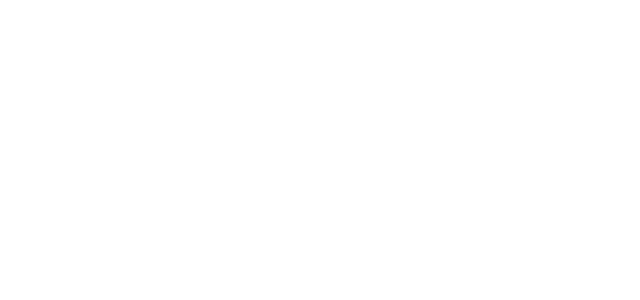
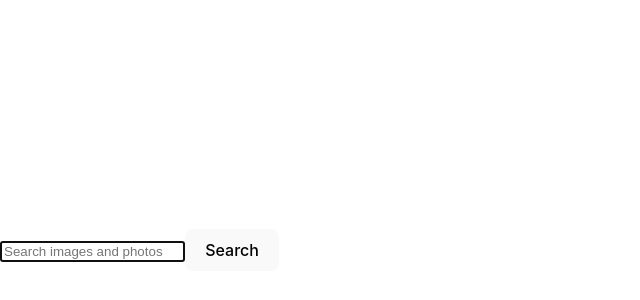
Before and after one commit to Volodymyr180688/goit-react-hw-04, a React (Vite) app: page / in a window 1280 px wide. Shown: the part 142-442 px from the top of the page, without its empty margins (0-640 px from the left). Built offline with nearby package versions, Linux system fonts and the light colour scheme.

Commit message:
Homework #4

```diff
--- a/src/components/App/App.jsx
+++ b/src/components/App/App.jsx
@@ -1,15 +1,81 @@
-import { useEffect } from 'react'
-import axios from "axios";
-// import style from '../App/App.module.css'
-
-function App() {
+ import { useState } from 'react';
+import fetchData from '../api';
+import SearchBar from '../SearchBar/SearchBar';
+import ImageGallery from '../ImageGallery/ImageGallery';
+import Loader from '../Loader/Loader';
+import ErrorMessage from '../ErrorMessage/ErrorMessage';
+import { Toaster } from 'react-hot-toast';
+import LoadMoreBtn from '../LoadMoreBtn/LoadMoreBtn';
+import ImageModal from '../ImageModal/ImageModal';
 
 
+
+const App = () => {
+  const [query, setQuery] = useState('');
+  const [images, setImages] = useState([]);
+  const [loading, setLoading] = useState(false);
+  const [error, setError] = useState(null);
+  const [page, setPage] = useState(1);
+  const [selectedImage, setSelectedImage] = useState(null);
+  const [modalIsOpen, setModalIsOpen] = useState(false);
+
+  const openModal = (image) => {
+  if (!modalIsOpen) {
+    setSelectedImage(image);
+    setModalIsOpen(true);
+  }
+};
+
+  const closeModal = () => {
+    setModalIsOpen(false);
+    setSelectedImage(null);
+  };
+
+  const handleSearch = async (query) => {
+    try {
+      setLoading(true);
+      const fetchedImages = await fetchData(query, 1);
+      setImages(fetchedImages);
+      setQuery(query);
+      setPage(1);
+      setError(null);
+    } catch (error) {
+      setError(error.message);
+    } finally {
+      setLoading(false);
+    }
+  };
+
+  const handleLoadMore = async () => {
+    try {
+      setLoading(true);
+      const nextPage = page + 1;
+      const fetchedImages = await fetchData(query, nextPage);
+      setImages((prevImages) => [...prevImages, ...fetchedImages]);
+      setPage(nextPage);
+      setError(null);
+
+    } catch (error) {
+      setError(error.message);
+    } finally {
+      setLoading(false);
+    }
+  };
+
   return (
-    <>
+    <div>
+      <SearchBar onSubmit={handleSearch} />
+      {loading && <Loader />}
+      <ErrorMessage message={error} />
+      <Toaster
+  position="top-right"
+  reverseOrder={false}
+/>
+      <ImageGallery images={images} openModal={openModal} closeModal={closeModal} />
+      {images.length > 0 && <LoadMoreBtn onClick={handleLoadMore} />}
+      <ImageModal isOpen={modalIsOpen} image={selectedImage} onRequestClose={closeModal} />
+    </div>
+  );
+};
 
-    </>
-  )
-}
-
-export default App
+export default App;
--- a/src/components/ErrorMessage/ErrorMessage.jsx
+++ b/src/components/ErrorMessage/ErrorMessage.jsx
@@ -0,0 +1,14 @@
+import { useEffect } from 'react';
+import toast from 'react-hot-toast';
+
+const ErrorMessage = ({ message }) => {
+  useEffect(() => {
+    if (message) {
+      toast.error('Whoops. Something went wrong! Please try reloading this page!');
+    }
+  }, [message]);
+
+  return null;
+};
+
+export default ErrorMessage;
--- a/src/components/ImageCard/ImageCard.jsx
+++ b/src/components/ImageCard/ImageCard.jsx
@@ -0,0 +1,9 @@
+const ImageCard = ({ image }) => {
+  return (
+    <div>
+      <img src={image.urls.small} alt={image.alt_description} />
+    </div>
+  );
+};
+
+export default ImageCard;
--- a/src/components/ImageGallery/ImageGallery.jsx
+++ b/src/components/ImageGallery/ImageGallery.jsx
@@ -0,0 +1,19 @@
+import ImageCard from '../ImageCard/ImageCard';
+
+const ImageGallery = ({ images, openModal }) => {
+  const handleClick = (image) => {
+    openModal(image);
+  };
+
+  return (
+    <ul>
+      {images.map((image) => (
+        <li key={image.id} onClick={() => handleClick(image)}>
+          <ImageCard image={image} />
+        </li>
+      ))}
+    </ul>
+  );
+};
+
+export default ImageGallery;
--- a/src/components/ImageModal/ImageModal.jsx
+++ b/src/components/ImageModal/ImageModal.jsx
@@ -0,0 +1,21 @@
+import Modal from 'react-modal';
+
+const ImageModal = ({ isOpen, image, onRequestClose }) => {
+  if (!isOpen || !image) {
+    return null;
+  }
+
+  return (
+    <Modal
+      isOpen={isOpen}
+      onRequestClose={onRequestClose}
+      contentLabel="Image Modal"
+    >
+      <div>
+        <img src={image.urls.regular} alt={image.alt_description} />
+        {/* Додати іншу інформацію про зображення, якщо потрібно */}
+      </div>
+    </Modal>
+  );
+};
+export default ImageModal;
--- /dev/null
+++ b/src/components/LoadMoreBtn/LoadMoreBtn.jsx
@@ -0,0 +1,9 @@
+const LoadMoreBtn = ({ onClick }) => {
+  return (
+    <button className="load-more-btn" onClick={onClick}>
+      Load more
+    </button>
+  );
+};
+
+export default LoadMoreBtn;
--- a/src/components/Loader/Loader.jsx
+++ b/src/components/Loader/Loader.jsx
@@ -0,0 +1,11 @@
+import {RotatingLines} from 'react-loader-spinner';
+
+const Loader = () => {
+  return (
+    <div className="loader">
+      <RotatingLines type="TailSpin" color="#00BFFF" height={80} width={80} />
+    </div>
+  );
+};
+
+export default Loader;
--- a/src/components/SearchBar/SearchBar.jsx
+++ b/src/components/SearchBar/SearchBar.jsx
@@ -0,0 +1,50 @@
+ import { useState } from 'react';
+import toast from 'react-hot-toast';
+
+const SearchBar = ({ onSubmit }) => {
+  const [query, setQuery] = useState('');
+  const [error, setError] = useState('');
+
+  const handleSubmit = async (e) => {
+    e.preventDefault();
+    if (query.trim() !== '') {
+      try {
+        await onSubmit(query);
+        setQuery('');
+        setError('');
+      } catch (error) {
+        setError('Whoops. Something went wrong! Please try again.');
+        toast.error('Whoops. Something went wrong! Please try again.');
+      }
+    } else {
+      setError('Please enter a search query');
+      toast.error('Please enter a search query');
+    }
+  };
+
+  const handleInputChange = (e) => {
+    setQuery(e.target.value);
+    if (error !== '') {
+      setError('');
+    }
+  };
+
+  return (
+    <header>
+      <form onSubmit={handleSubmit}>
+        <input
+          type="text"
+          autoComplete="off"
+          autoFocus
+          placeholder="Search images and photos"
+          value={query}
+          onChange={handleInputChange}
+        />
+        <button type="submit">Search</button>
+      </form>
+      {error && <p>{error}</p>}
+    </header>
+  );
+};
+
+export default SearchBar;
--- /dev/null
+++ b/src/components/api.js
@@ -0,0 +1,19 @@
+import axios from 'axios';
+
+const fetchData = async (query, page) => {
+  if (!query.trim()) {
+    return [];
+  }
+
+  const accessKey = 'Sb2ohx-ZsPsVIyVKlsJbh1oOPaZ8gA9xEWQ6DqABMuI';
+  const url = `https://api1.unsplash.com/search/photos?query=${query}&page=${page}&per_page=10&client_id=${accessKey}`;
+
+  try {
+    const response = await axios.get(url);
+    return response.data.results;
+  } catch (error) {
+    throw new Error('Error fetching data from server');
+  }
+};
+
+export default fetchData;
--- a/src/main.jsx
+++ b/src/main.jsx
@@ -1,10 +1,13 @@
 import React from 'react'
 import ReactDOM from 'react-dom/client'
+import Modal from 'react-modal';
 import App from '../src/components/App/App'
 import './index.css'
 
+const rootElement = document.getElementById('root');
+Modal.setAppElement(rootElement);
 ReactDOM.createRoot(document.getElementById('root')).render(
   <React.StrictMode>
     <App />
   </React.StrictMode>,
-)
+);
```
Also changed, not shown: src/components/LoadMoreBtn/LoadMoreBtn.module.css (added), src/components/LoadMoreButton/LoadMoreButton.module.css (deleted).
